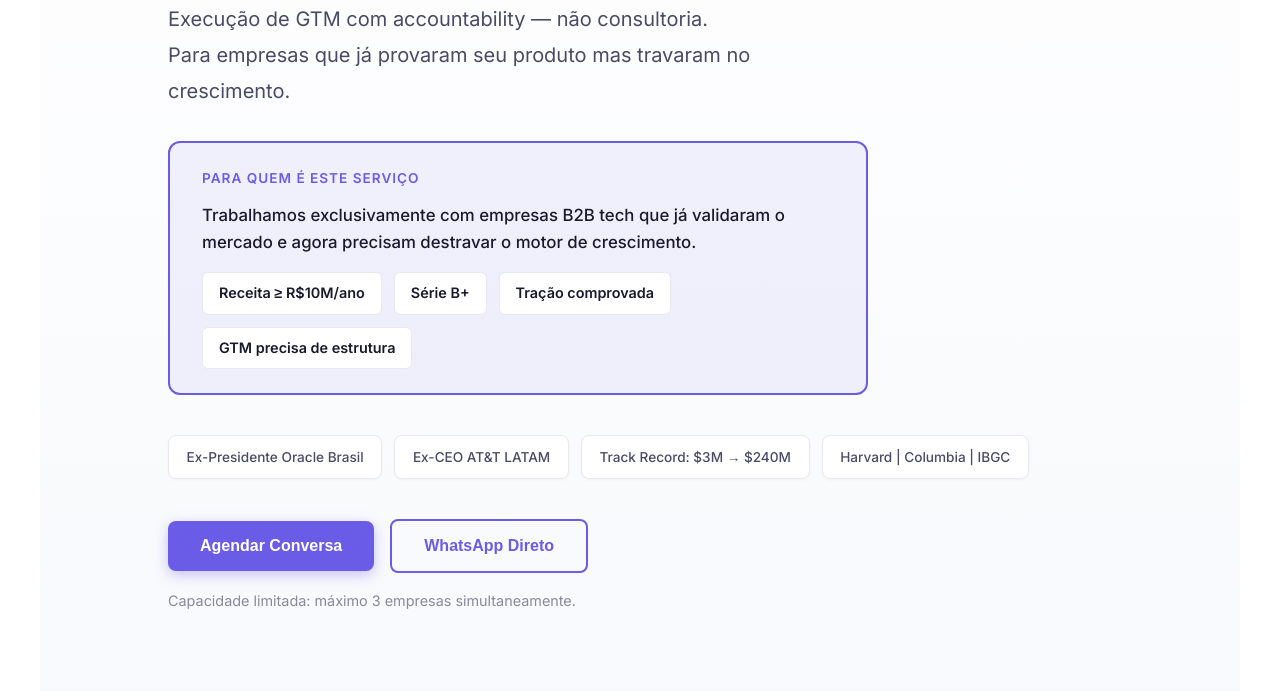
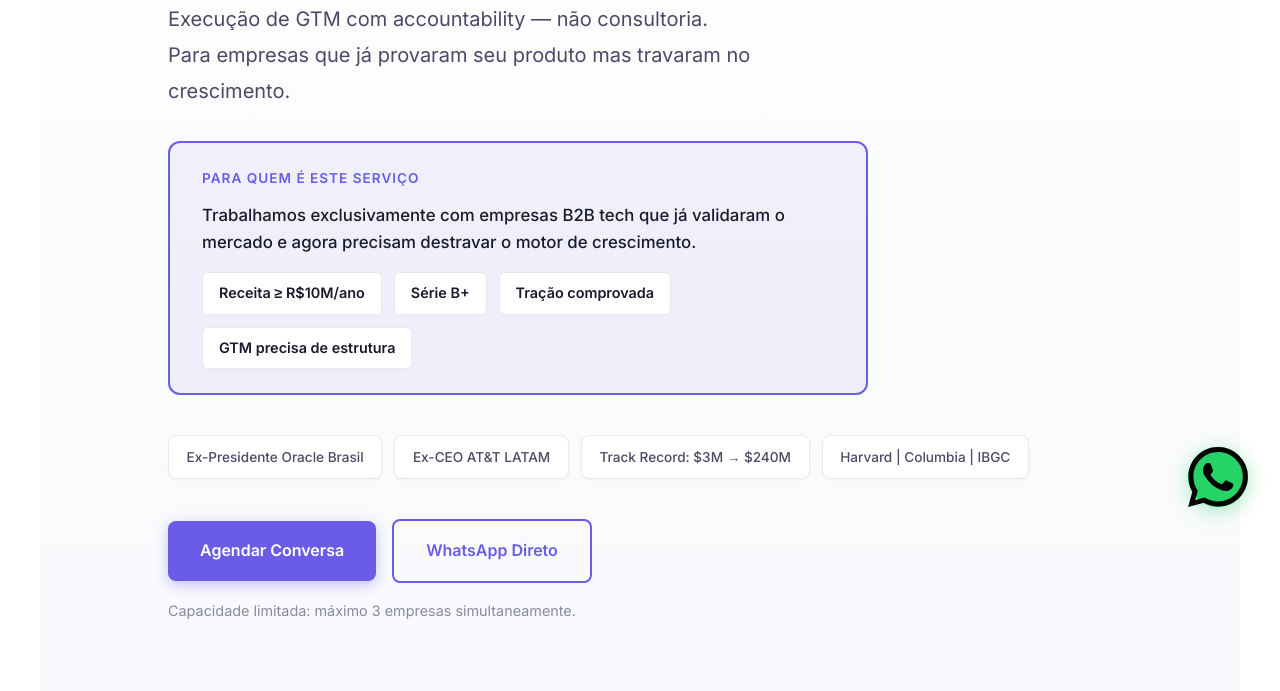
Before and after one commit to carlosandre-collab/site, a plain HTML site: page index.html in a window 1280 px wide. Shown: the part 261-952 px from the top of the page. Drawn offline with Linux system fonts and the light colour scheme.

Commit message:
Replace buttons with links for scheduling and WhatsApp

```diff
--- a/index.html
+++ b/index.html
@@ -1176,8 +1176,8 @@
         </div>
 
         <div class="cta-group">
-            <button class="btn-primary">Agendar Conversa</button>
-            <button class="btn-secondary">WhatsApp Direto</button>
+            <a href="https://calendly.com/carlos-andre-alavanka/strategy-call" target="_blank" class="btn-primary" style="text-decoration: none;">Agendar Conversa</a>
+            <a href="https://wa.me/5511975341961" target="_blank" class="btn-secondary" style="text-decoration: none;">WhatsApp Direto</a>
         </div>
         <p class="capacity-note">Capacidade limitada: máximo 3 empresas simultaneamente.</p>
     </section>
@@ -1601,11 +1601,11 @@
                 <li>Identificação dos 3 maiores gargalos de GTM</li>
                 <li>Recomendação honesta (mesmo que não seja nos contratar)</li>
             </ul>
-            <button class="btn-primary" style="font-size: 1.1rem; padding: 1.25rem 2.5rem;">Agendar Conversa</button>
+            <a href="https://calendly.com/carlos-andre-alavanka/strategy-call" target="_blank" class="btn-primary" style="font-size: 1.1rem; padding: 1.25rem 2.5rem; text-decoration: none; display: inline-block;">Agendar Conversa</a>
         </div>
 
         <div class="contact-info">
-            <div class="contact-item">📧 <a href="/cdn-cgi/l/email-protection#83e0e2f1efecf0ade2ede7f1e6c3e2efe2f5e2ede8e2ade0ecee"><span class="__cf_email__" data-cfemail="9efdffecf2f1edb0fff0faecfbdefff2ffe8fff0f5ffb0fdf1f3">[email&#160;protected]</span></a></div>
+            <div class="contact-item">📧 <a href="mailto:carlos.andre@alavanka.com">carlos.andre@alavanka.com</a></div>
             <div class="contact-item">📱 <a href="https://wa.me/5511975341961">+55 11 97534-1961</a></div>
             <div class="contact-item">💼 <a href="https://linkedin.com/in/carlosandre" target="_blank">LinkedIn</a></div>
         </div>
@@ -1622,4 +1622,13 @@
         <div>© 2025 Alavanka. Todos os direitos reservados.</div>
         <div>
             <a href="https://alavanka.com">Alavanka.com (Market Entry para LATAM)</a>
-            <a href="#">
+        </div>
+    </footer>
+
+    <!-- Floating WhatsApp Button -->
+    <a href="https://wa.me/5511975341961" target="_blank" class="whatsapp-float">
+        <svg viewBox="0 0 24 24"><path d="M17.472 14.382c-.297-.149-1.758-.867-2.03-.967-.273-.099-.471-.148-.67.15-.197.297-.767.966-.94 1.164-.173.199-.347.223-.644.075-.297-.15-1.255-.463-2.39-1.475-.883-.788-1.48-1.761-1.653-2.059-.173-.297-.018-.458.13-.606.134-.133.298-.347.446-.52.149-.174.198-.298.298-.497.099-.198.05-.371-.025-.52-.075-.149-.669-1.612-.916-2.207-.242-.579-.487-.5-.669-.51-.173-.008-.371-.01-.57-.01-.198 0-.52.074-.792.372-.272.297-1.04 1.016-1.04 2.479 0 1.462 1.065 2.875 1.213 3.074.149.198 2.096 3.2 5.077 4.487.709.306 1.262.489 1.694.625.712.227 1.36.195 1.871.118.571-.085 1.758-.719 2.006-1.413.248-.694.248-1.289.173-1.413-.074-.124-.272-.198-.57-.347m-5.421 7.403h-.004a9.87 9.87 0 01-5.031-1.378l-.361-.214-3.741.982.998-3.648-.235-.374a9.86 9.86 0 01-1.51-5.26c.001-5.45 4.436-9.884 9.888-9.884 2.64 0 5.122 1.03 6.988 2.898a9.825 9.825 0 012.893 6.994c-.003 5.45-4.437 9.884-9.885 9.884m8.413-18.297A11.815 11.815 0 0012.05 0C5.495 0 .16 5.335.157 11.892c0 2.096.547 4.142 1.588 5.945L.057 24l6.305-1.654a11.882 11.882 0 005.683 1.448h.005c6.554 0 11.89-5.335 11.893-11.893a11.821 11.821 0 00-3.48-8.413z"/></svg>
+    </a>
+
+</body>
+</html>
```
